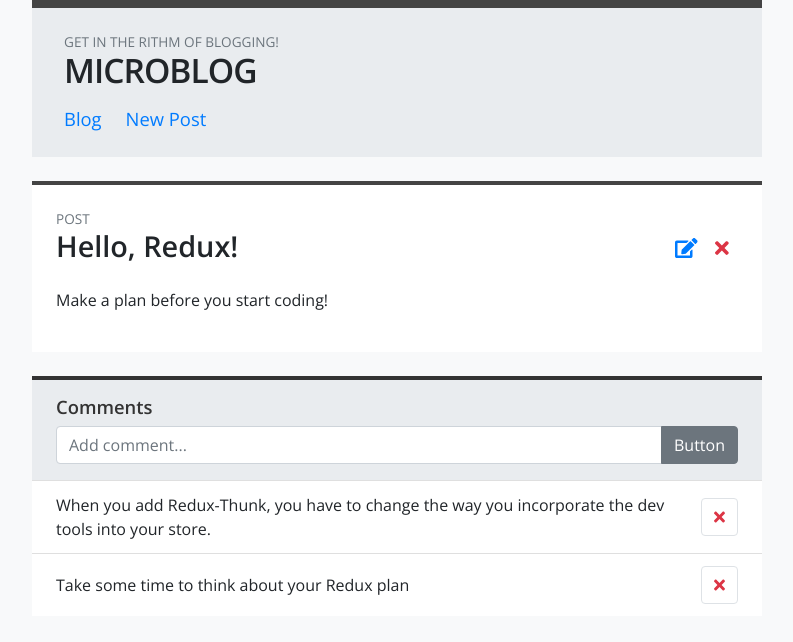
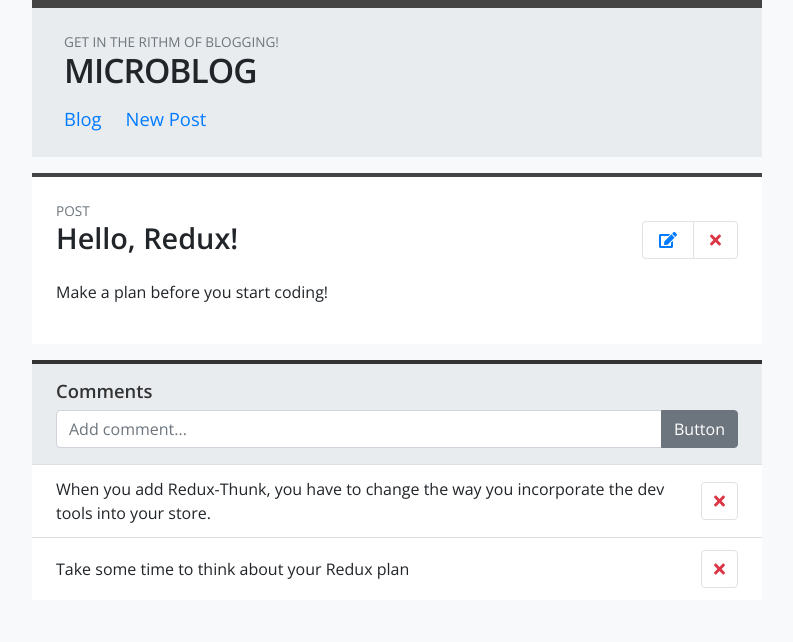
Before and after one commit to chad-schroeder/react-microblog, a React (Create React App) app: page /1 in a window 1280 px wide. Shown: the top 642 px of the page, without its empty margins (243-1036 px from the left). Built offline with nearby package versions, Linux system fonts and the light colour scheme.

Commit message:
Styling updates

```diff
--- a/src/components/Home/Home.js
+++ b/src/components/Home/Home.js
@@ -17,7 +17,7 @@ class Home extends Component {
     return (
       <>
         <div
-          className="mb-4 px-4 py-3 bg-dark text-white"
+          className="mb-3 px-4 py-4 bg-dark text-white"
           style={{ borderTop: '4px solid #444' }}
         >
           <h2 style={{ fontSize: '1rem' }}>
--- a/src/components/NavBar/NavBar.js
+++ b/src/components/NavBar/NavBar.js
@@ -8,7 +8,6 @@ class NavBar extends Component {
         <NavLink
           exact
           className="mr-4 py-2 text-decoration-none"
-          activeClassName=""
           style={{ fontSize: '1.15rem' }}
           to="/"
         >
@@ -17,7 +16,6 @@ class NavBar extends Component {
         <NavLink
           exact
           className="py-2 text-decoration-none"
-          activeClassName=""
           style={{ fontSize: '1.15rem' }}
           to="/new"
         >
--- a/src/components/NavBox/NavBox.js
+++ b/src/components/NavBox/NavBox.js
@@ -8,8 +8,10 @@ class NavBox extends Component {
         <div className="row justify-content-center">
           <div className="col-12 col-md-10 col-lg-8">
             <div
-              className="jumbotron mb-4 py-4 rounded-0"
-              style={{ borderTop: '8px solid #444' }}
+              className="jumbotron mb-3 py-4 rounded-0"
+              style={{
+                borderTop: '8px solid #444'
+              }}
             >
               <p
                 className="text-muted text-uppercase mb-0"
--- a/src/components/Post/Post.js
+++ b/src/components/Post/Post.js
@@ -35,7 +35,7 @@ class Post extends Component {
 
   render() {
     const post = this.props.posts[this.props.match.params.id];
-    const { title, description, body, comments } = post;
+    const { title, body, comments } = post;
 
     if (this.state.isEditing) {
       return (
@@ -50,7 +50,7 @@ class Post extends Component {
       return (
         <>
           <div
-            className="Post mb-4 p-4 pb-4 bg-white"
+            className="Post mb-3 p-4 pb-4 bg-white"
             style={{ borderTop: '4px solid #444' }}
           >
             <div className="media">
@@ -67,21 +67,24 @@ class Post extends Component {
                 >
                   {title}
                 </h1>
-                {/* <p className="text-muted">{description}</p> */}
               </div>
               <div className="ml-3 align-self-center">
+                <div className="btn-group" role="group">
                   <button
-                  className="btn btn-lg btn-link px-2"
+                    className="btn btn-white px-3 text-primary"
+                    style={{ borderColor: '#dee2e6' }}
                     onClick={this.handleEdit}
                   >
                     <FontAwesomeIcon icon="edit" />
                   </button>
                   <button
-                  className="btn btn-lg btn-link text-danger px-2"
+                    className="btn btn-white text-danger px-3"
+                    style={{ borderColor: '#dee2e6' }}
                     onClick={this.deletePost}
                   >
                     <FontAwesomeIcon icon="times" />
                   </button>
+                </div>
               </div>
             </div>
             <p>{body}</p>
```
Lines whose indentation alone changed are shown as unchanged.
